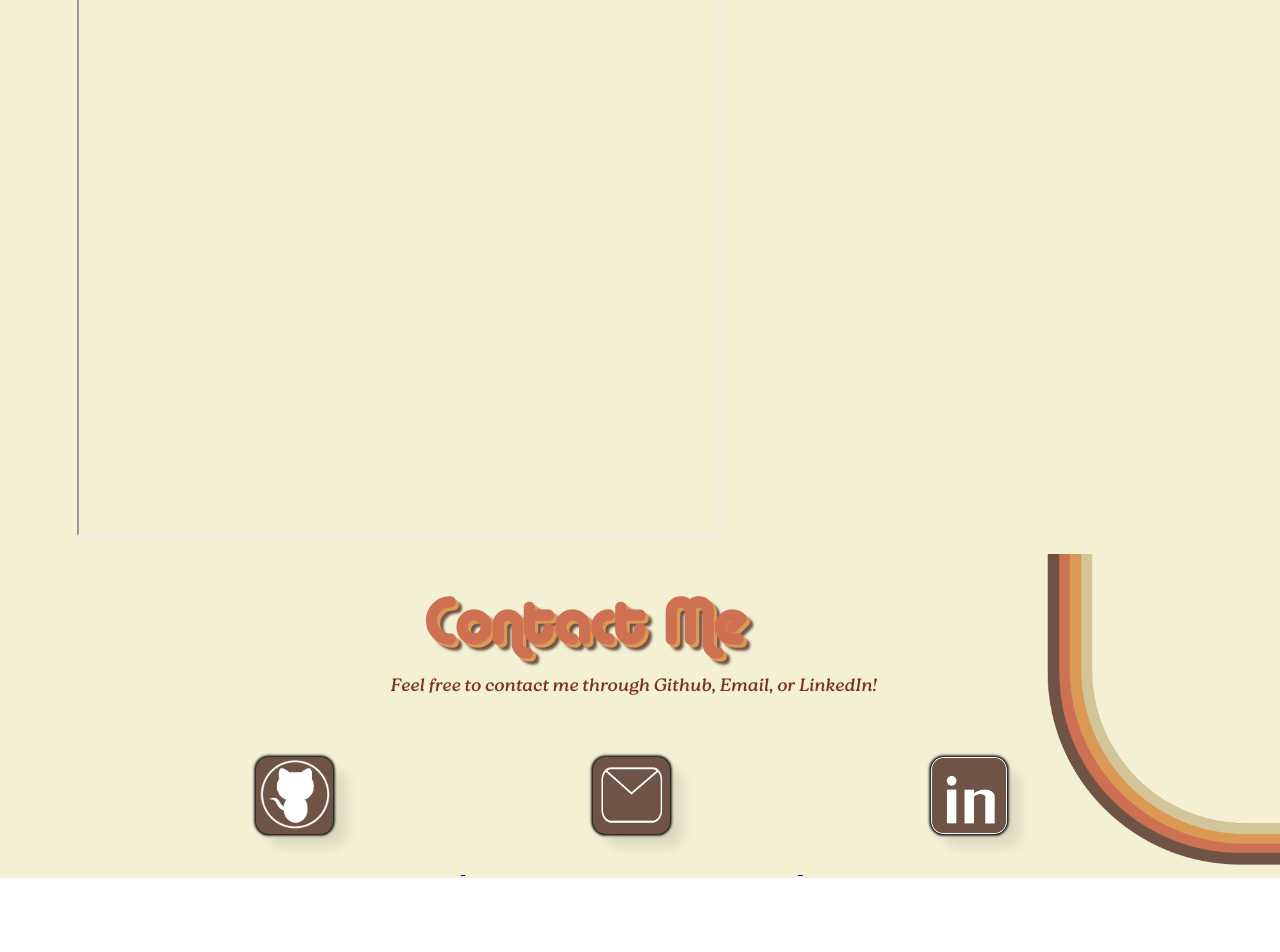
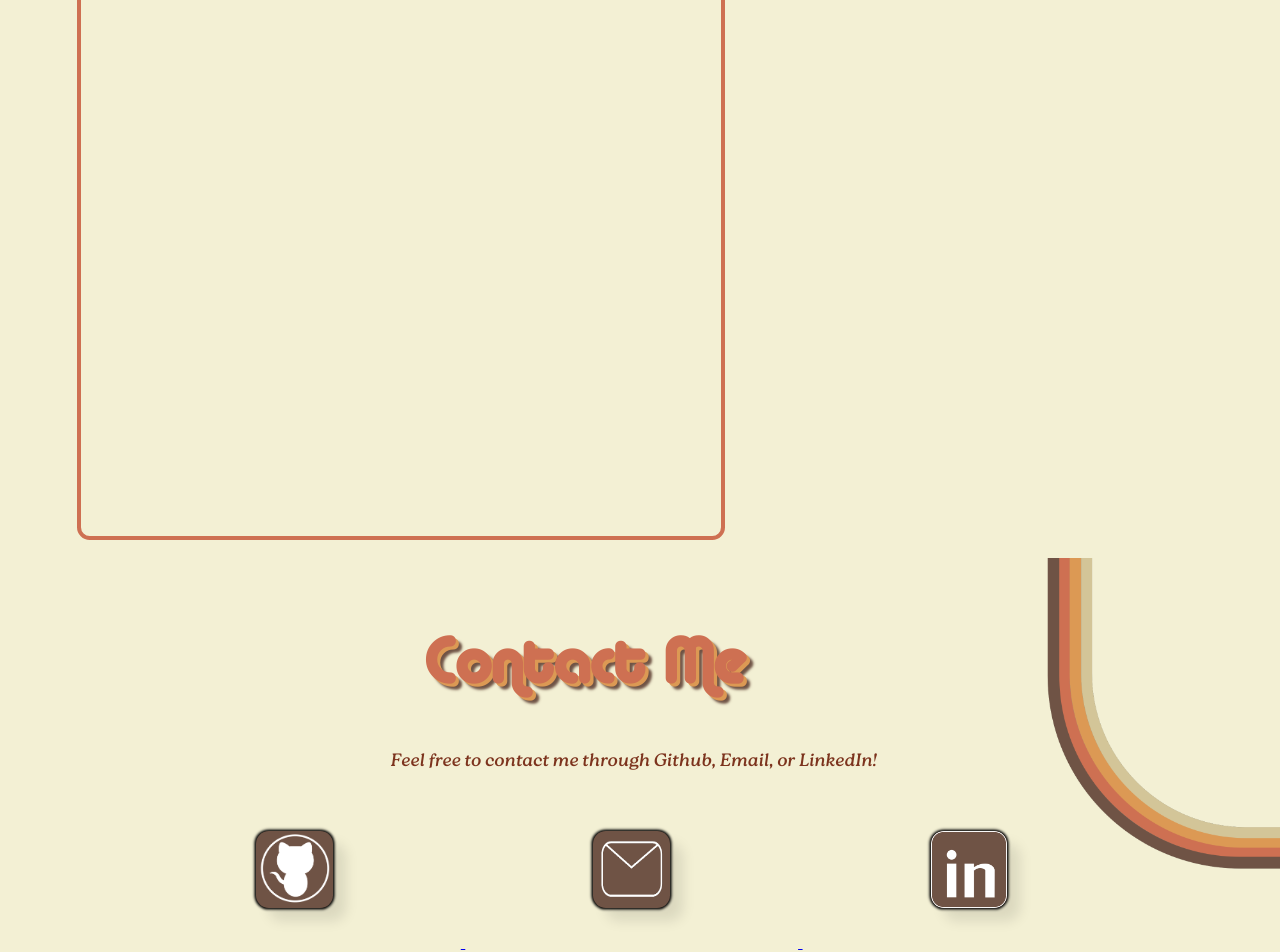
Before and after one commit to Retrope13/Personal-Website, a React (Create React App) app: page / in a window 1280 px wide. Shown: the part 1799-2751 px from the top of the page. Before the commit the page ends 2677 px from the top, so only its background shows below. Built offline with nearby package versions, Linux system fonts and the light colour scheme.

Commit message:
iframe style stuff

```diff
--- a/src/Home.css
+++ b/src/Home.css
@@ -96,9 +96,11 @@ html {
 }
 
 iframe {
+  border-radius: 1vw;
   display: block;
   width: 50vw;
   height: 100vh;
+  border: .5vh solid #ce7052;
 }
 
 
@@ -111,6 +113,7 @@ iframe {
 
 #contactDiv {
   position: relative;
+  align-items: center;
   left: 7vw;
   width: 80vw;
 }
--- a/src/Home.tsx
+++ b/src/Home.tsx
@@ -87,7 +87,7 @@ const StyledH2 = styled.h2`
   `
   const ContactH2 = styled.h2`
     position: relative;
-    display: inline;
+    display: center;
     left: 30vw;
     z-index: 1;
     color: #ce7052;
@@ -115,7 +115,7 @@ function Home() {
     height: '6vw',
   }
 
-  //^ the styling for the sentence about contacts at the bottom.
+  //^ the styling for the sentence about contacts at the bottom. I need to make this perfectly in the center. rn i'm guessing
   const ContactContent = {
     left: '44vh',
   }
```
